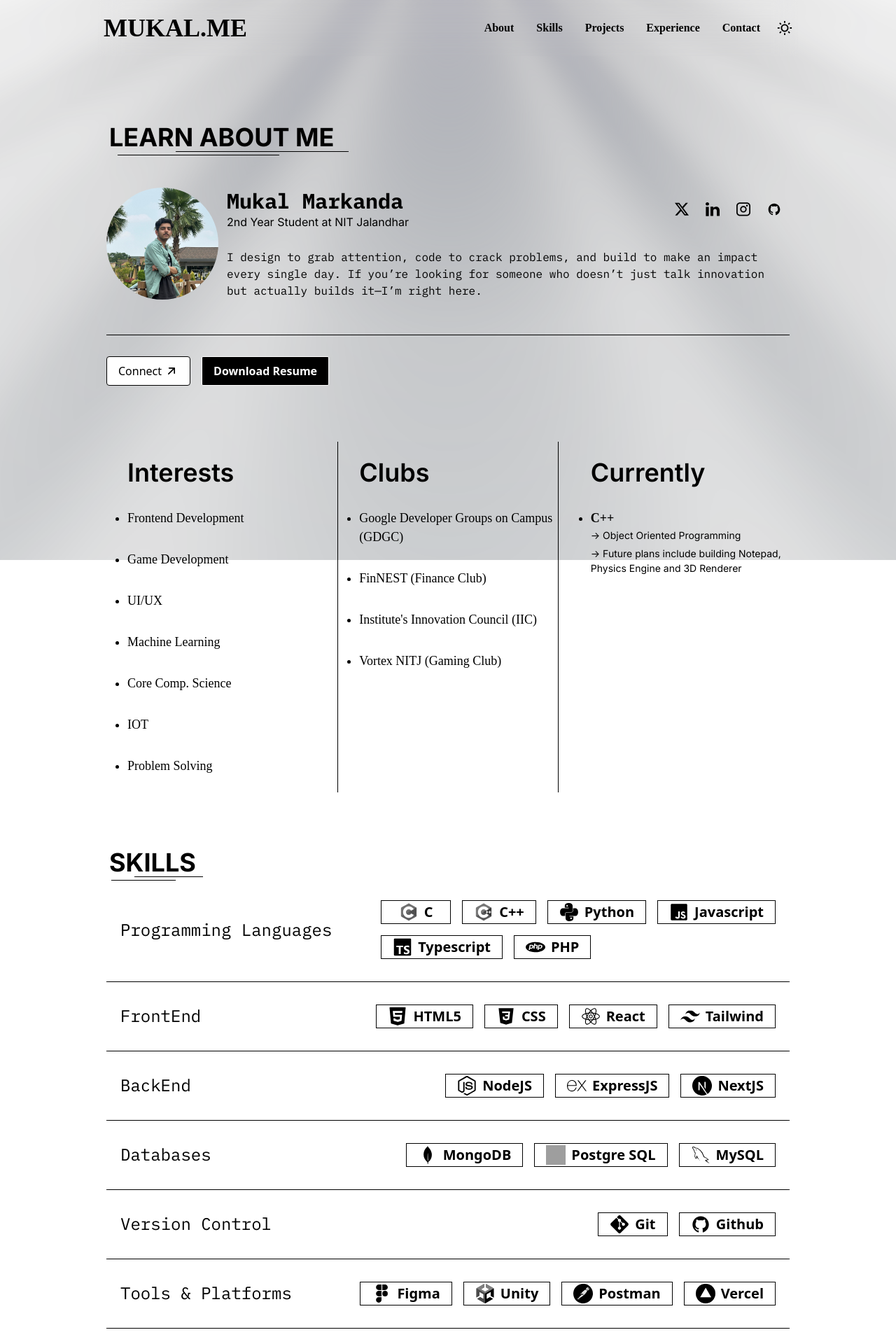
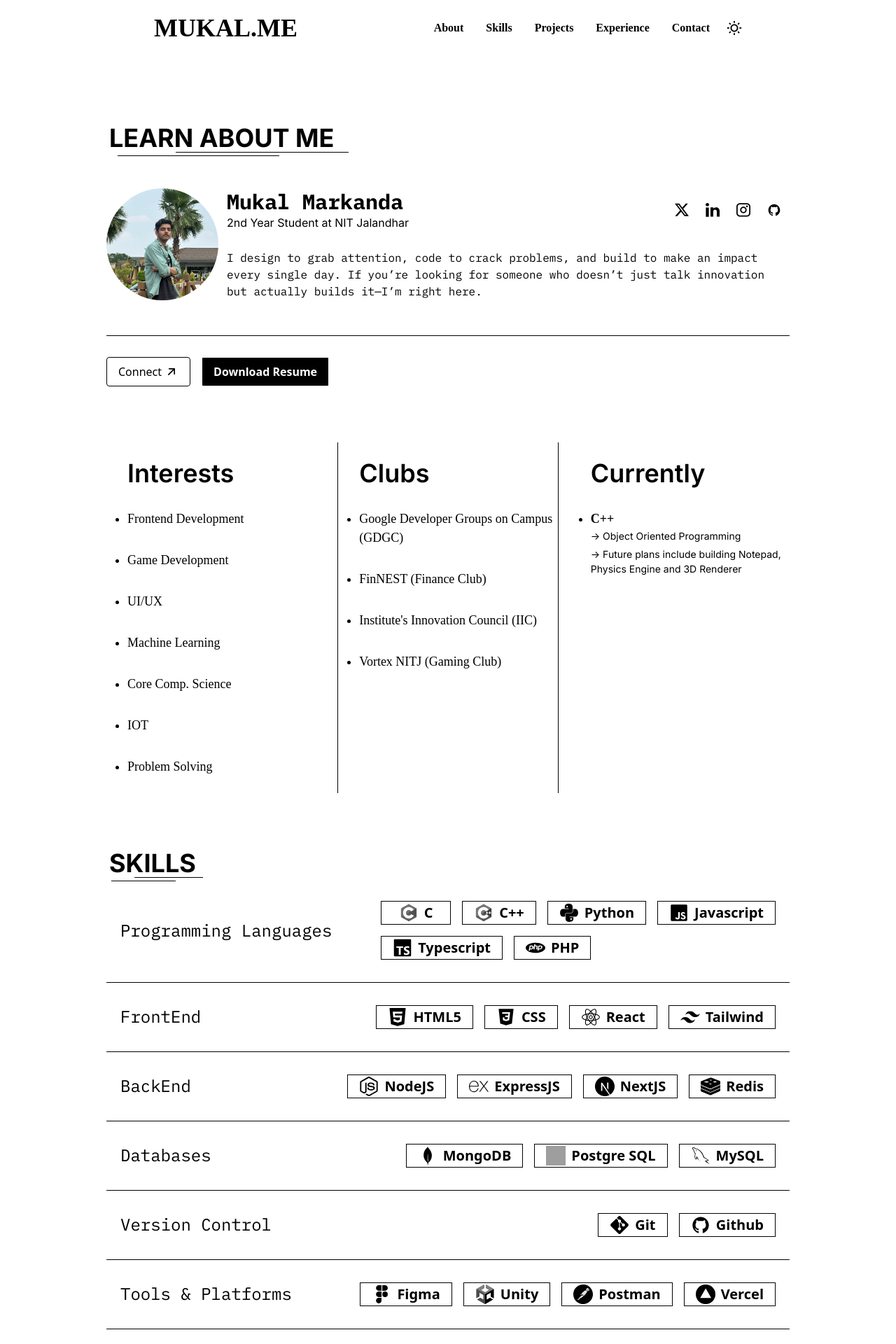
Before and after one commit to CodewithMukal/portfolio2, a React (Vite) app: page / in a window 1280 px wide. Shown: the top 1920 px of the page at 70% size. Built offline with nearby package versions, Linux system fonts and the light colour scheme; no server answers; grey boxes are pictures that could not be loaded; a web font is replaced by a local one.

Commit message:
feat: Added more changes

```diff
--- a/src/App.jsx
+++ b/src/App.jsx
@@ -38,7 +38,7 @@ function App() {
   };
   useEffect(() => {
     const prefersDarkMode = window.matchMedia(
-      "(prefers-color-scheme: dark)"
+      "(prefers-color-scheme: dark)",
     ).matches;
     if (prefersDarkMode) {
       setMode(true);
@@ -58,9 +58,11 @@ function App() {
 
   return (
     <div className="selection:bg-green-400 selection:text-white">
-      <div>
-        <LightRays />
-      </div>
+      {darkMode && (
+        <div>
+          <LightRays />
+        </div>
+      )}
       <Navbar
         hide={hide}
         setHide={setHide}
--- a/src/components/Navbar.jsx
+++ b/src/components/Navbar.jsx
@@ -19,7 +19,7 @@ export const Navbar = (props) => {
     {hide ? setHide(false) : setHide(true)};
   };
   return (
-    <div className="flex sticky top-0 py-5 lg:px-2 md:px-3 px-5 backdrop-blur-lg max-w-[1000px] dark:text-white mx-auto justify-between items-center z-10">
+    <div className="flex sticky border-white/10 rounded-b-md border-b top-0 py-5 lg:px-20 md:px-3 px-2 backdrop-blur-lg max-w-[1000px] dark:text-white mx-auto justify-between items-center z-10">
       <div className="font-['Kameron'] font-semibold text-4xl">
         <a href="#">MUKAL.ME</a>
       </div>
@@ -67,7 +67,7 @@ export const Navbar = (props) => {
             />
           </button>
         </div>
-        <div className="relative">z
+        <div className="relative">
         {
           hide ?
           (
--- a/src/components/Skills.jsx
+++ b/src/components/Skills.jsx
@@ -44,6 +44,8 @@ import mysql from "../assets/mysql.svg"
 import mysqlDark from "../assets/mysqldark.svg"
 import nextjs from "../assets/nextjs.svg"
 import nextjsDark from "../assets/nextjsdark.svg"
+import redis from "../assets/redis.svg"
+import redisDark from "../assets/redisdark.svg"
 
 export const Skills = () => {
   return (
@@ -83,6 +85,7 @@ export const Skills = () => {
             <Badge image={node} dark={nodeDark} lang="NodeJS" />
             <Badge image={express} dark={expressdark} lang="ExpressJS" />
             <Badge image={nextjs} dark={nextjsDark} lang="NextJS" />
+            <Badge image={redis} dark={redisDark} lang="Redis" />
           </div>
         </div>
       </div>
```
